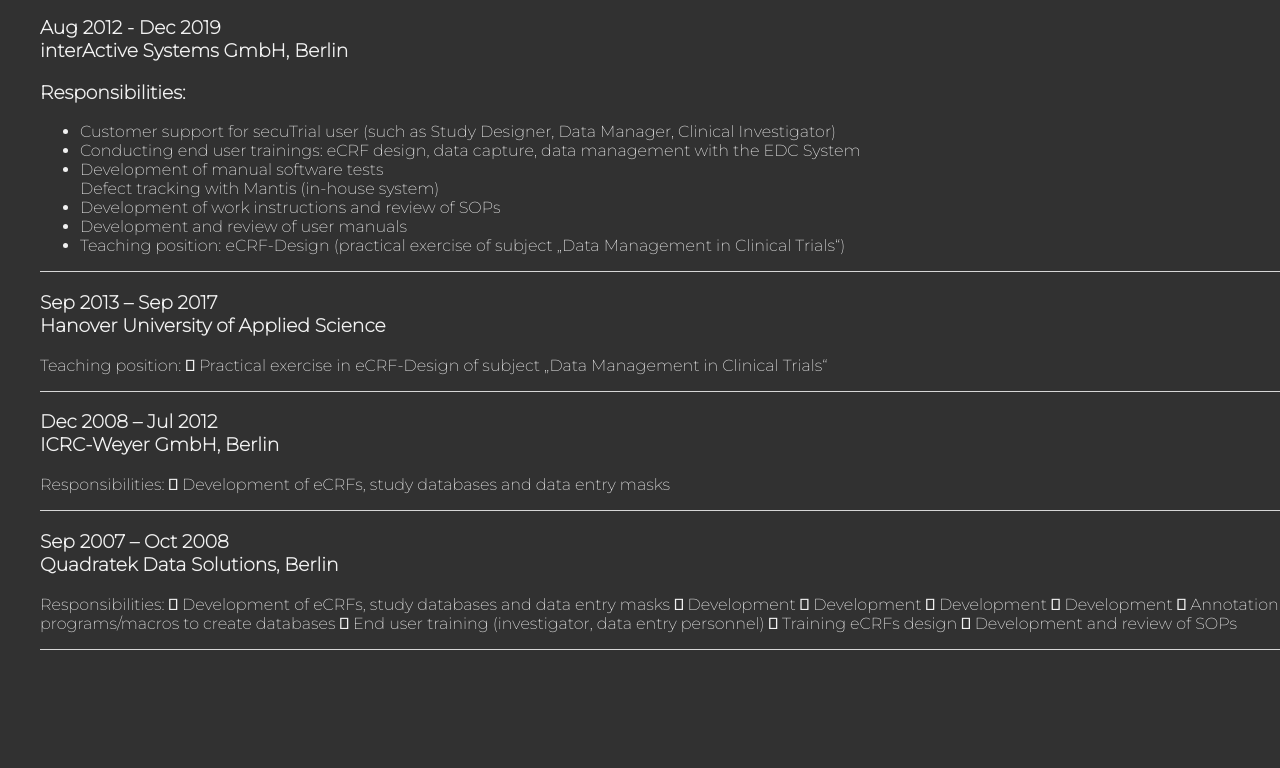
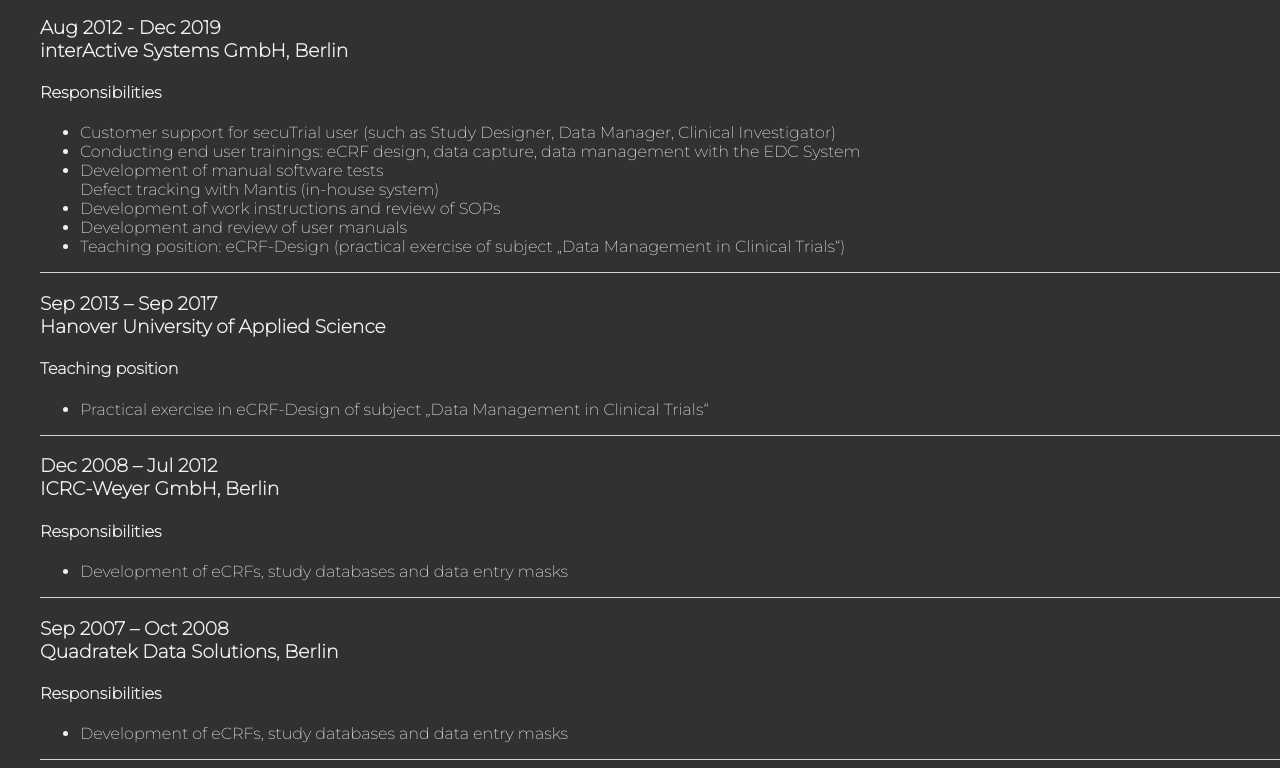
Before and after one commit to dnynwm/mycv, a plain HTML site: page index.html in a window 1280 px wide. Shown: the part 444-1212 px from the top of the page. Before the commit the page ends 1102 px from the top, so only its background shows below. Drawn offline with Linux system fonts and the light colour scheme.

Commit message:
added history

```diff
--- a/index.html
+++ b/index.html
@@ -57,7 +57,7 @@
     <section>
          <div class="box">
              <h3>Aug 2012 - Dec 2019<br /> interActive Systems GmbH, Berlin</h3>
-            <h3>Responsibilities:</h3>
+            <h4>Responsibilities</h4>
                 <ul>
                     <li>Customer support for secuTrial user (such as Study
                         Designer, Data Manager, Clinical Investigator)</li>
@@ -76,38 +76,32 @@
     <section>
         <div class="box">
             <h3>Sep 2013 – Sep 2017<br />Hanover University of Applied Science</h3>
-           <p>Teaching position:
-             Practical exercise in eCRF-Design of subject „Data
-            Management in Clinical Trials“</p>
+           <h4>Teaching position</h4>
+           <ul>
+               <li>Practical exercise in eCRF-Design of subject „Data
+                        Management in Clinical Trials“</li>
+            </ul>
+
        </div>
    </section>
 
    <section>
     <div class="box">
         <h3>Dec 2008 – Jul 2012<br />ICRC-Weyer GmbH, Berlin</h3>
-       <p>Responsibilities:  Development
-        of eCRFs, study databases and data entry
-        masks
-       </p>
+        <h4>Responsibilities</h4>
+        <ul>
+            <li>Development of eCRFs, study databases and data entry masks</li>
+        </ul>
    </div>
 </section>
 
 <section>
     <div class="box">
         <h3>Sep 2007 – Oct 2008<br />Quadratek Data Solutions, Berlin</h3>
-       <p>Responsibilities:  Development
-        of eCRFs, study databases and data entry
-        masks
-         Development
-         Development
-         Development
-         Development
-         Annotation of
-         Application of
-         Adaption of CDMS programs/macros to create databases
-         End user training (investigator, data entry personnel)
-         Training eCRFs design
-         Development and review of SOPs</p>
+        <h4>Responsibilities</h4>
+        <ul>
+            <li>Development of eCRFs, study databases and data entry masks</li>
+        </ul>
    </div>
 </section>
 
```
